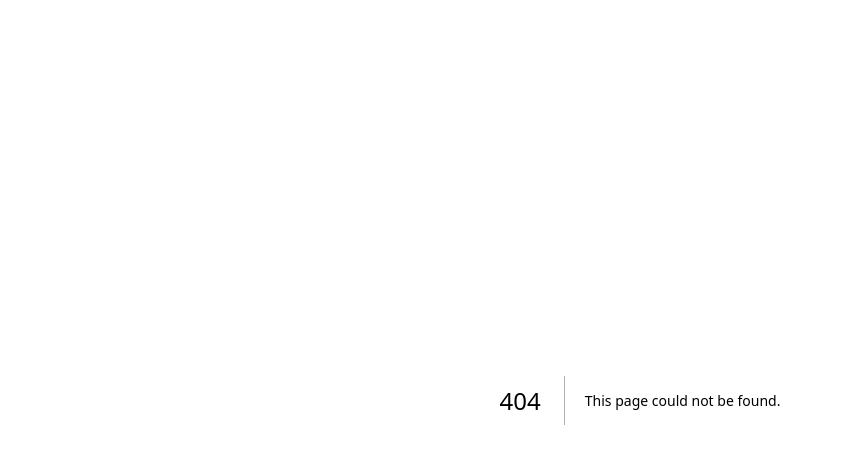
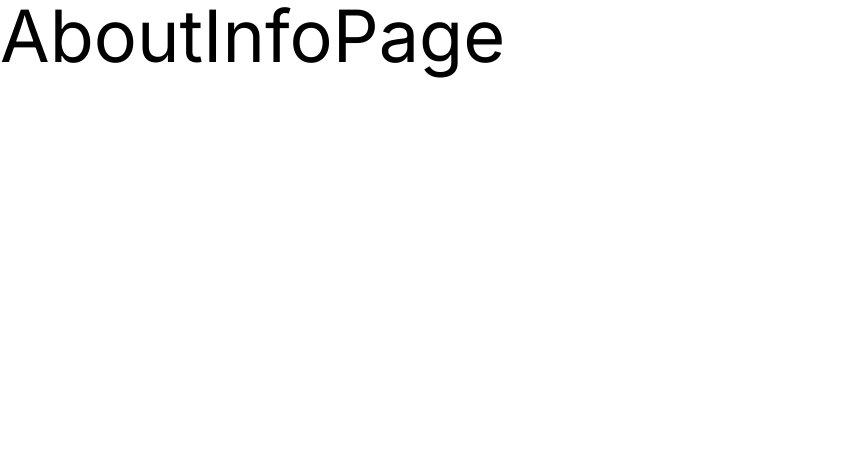
Before and after one commit to Asan86/Next.js_JohnSmilga, a Next.js app: page /about/info in a window 1280 px wide. Before the commit this address had no page. Shown: the top 464 px of the page, without its empty margins (0-841 px from the left). Built offline with nearby package versions, Linux system fonts and the light colour scheme.

Commit message:
вложенные маршруты

```diff
--- /dev/null
+++ b/src/app/about/info/page.js
@@ -0,0 +1,11 @@
+import React from "react";
+
+function AboutInfoPage() {
+  return (
+    <div>
+      <h1 className="text-7xl">AboutInfoPage</h1>
+    </div>
+  );
+}
+
+export default AboutInfoPage;
--- a/src/app/about/page.js
+++ /dev/null
@@ -1,15 +0,0 @@
-import Link from "next/link";
-import React from "react";
-
-function AboutPage() {
-  return (
-    <div>
-      <h1 className="text-7xl">About Page</h1>
-      <Link href="/" className="text-2xl">
-        Home Page
-      </Link>
-    </div>
-  );
-}
-
-export default AboutPage;
```
